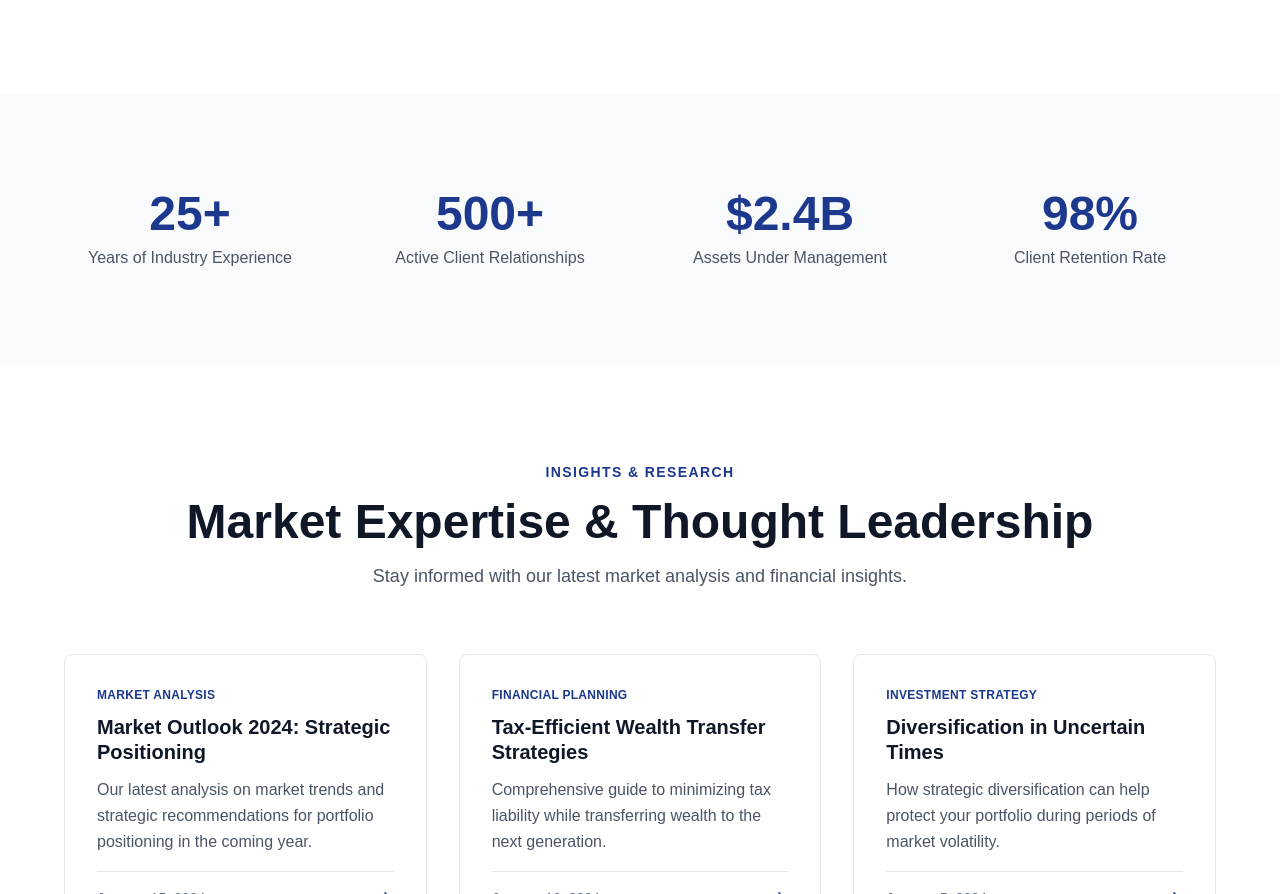
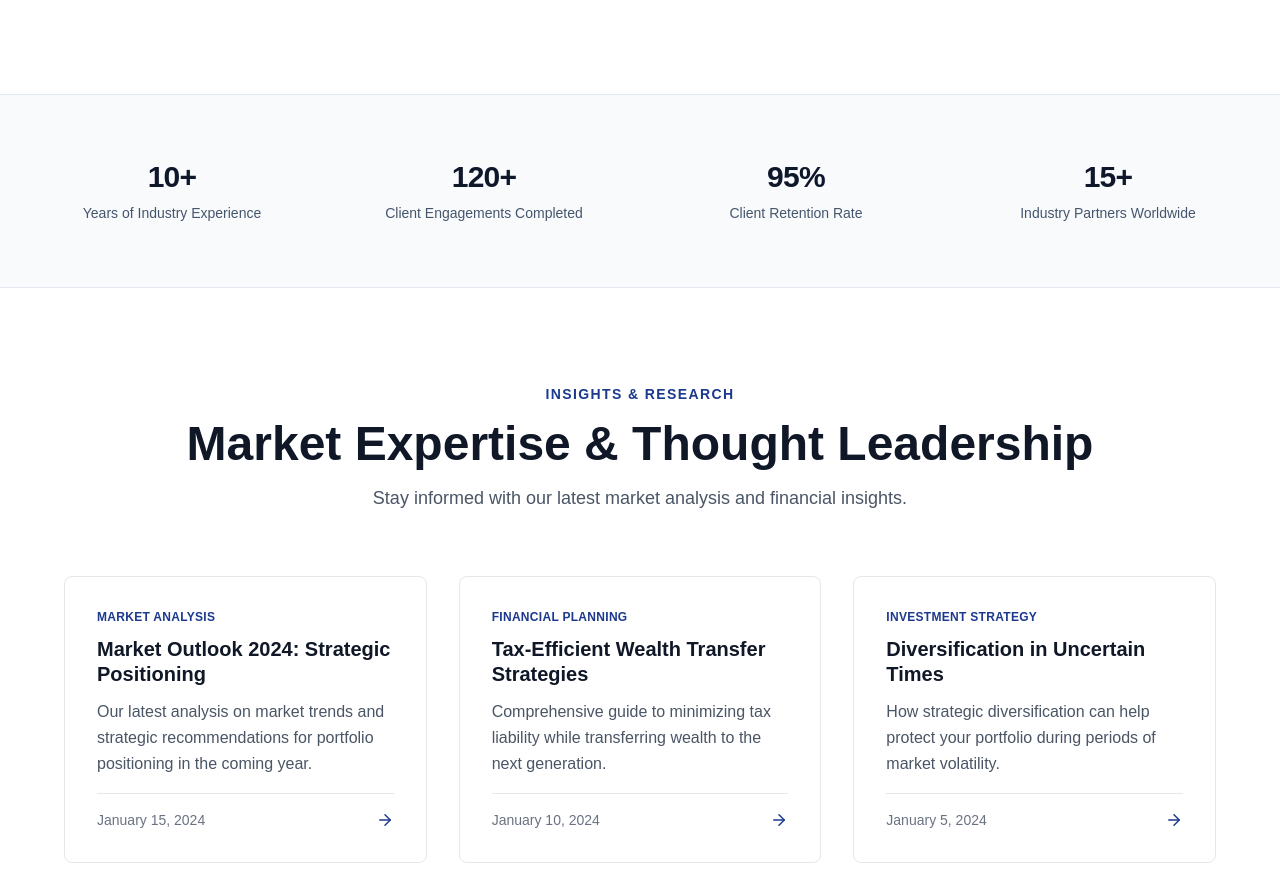
Before and after one commit to primyst/nexus, a Next.js app in the folder my-app/: page / in a window 1280 px wide. Shown: the part 1329-2223 px from the top of the page. Built offline with nearby package versions, Linux system fonts and the light colour scheme.

Commit message:
Update Stats.tsx

```diff
--- a/my-app/components/Stats.tsx
+++ b/my-app/components/Stats.tsx
@@ -1,41 +1,36 @@
-'use client';
+import React from 'react';
 
-import { useEffect, useState } from 'react';
+interface StatItem {
+  value: string;
+  label: string;
+}
 
-const stats = [
-  { number: '25+', label: 'Years of Industry Experience' },
-  { number: '500+', label: 'Active Client Relationships' },
-  { number: '$2.4B', label: 'Assets Under Management' },
-  { number: '98%', label: 'Client Retention Rate' },
+const stats: StatItem[] = [
+  { value: '10+', label: 'Years of Industry Experience' },
+  { value: '120+', label: 'Client Engagements Completed' },
+  { value: '95%', label: 'Client Retention Rate' },
+  { value: '15+', label: 'Industry Partners Worldwide' },
 ];
 
-export default function Stats() {
-  const [isVisible, setIsVisible] = useState(false);
-
-  useEffect(() => {
-    setIsVisible(true);
-  }, []);
-
+const Stats: React.FC = () => {
   return (
-    <section className="py-24 px-6 bg-gray-50">
-      <div className="max-w-6xl mx-auto">
-        <div className="grid md:grid-cols-4 gap-12">
-          {stats.map((stat, index) => (
-            <div
-              key={index}
-              className={`text-center stagger-item ${
-                isVisible ? 'animate-fade-in-up' : 'opacity-0'
-              }`}
-              style={{ animationDelay: `${index * 0.1}s` }}
-            >
-              <div className="text-4xl md:text-5xl font-bold text-blue-900 mb-2">
-                {stat.number}
-              </div>
-              <p className="text-gray-600 font-medium">{stat.label}</p>
+    <section className="border-y border-slate-200 bg-slate-50">
+      <div className="mx-auto max-w-7xl px-4 py-16 sm:px-6 lg:px-8">
+        <div className="grid grid-cols-2 gap-8 md:grid-cols-4">
+          {stats.map((stat) => (
+            <div key={stat.label} className="text-center">
+              <p className="mb-2 text-3xl font-semibold tracking-tight text-slate-900">
+                {stat.value}
+              </p>
+              <p className="text-sm text-slate-600">
+                {stat.label}
+              </p>
             </div>
           ))}
         </div>
       </div>
     </section>
   );
-}
+};
+
+export default Stats;
```
